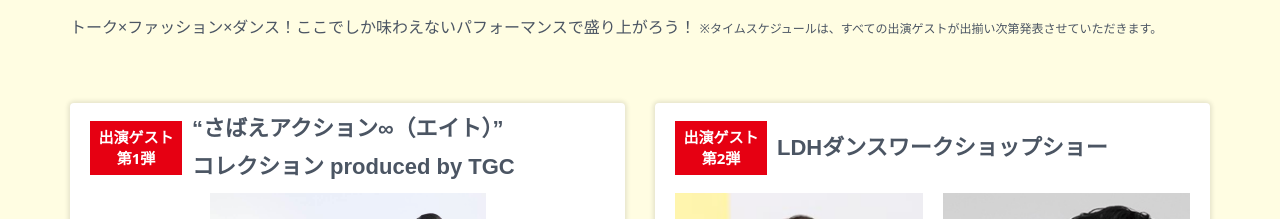
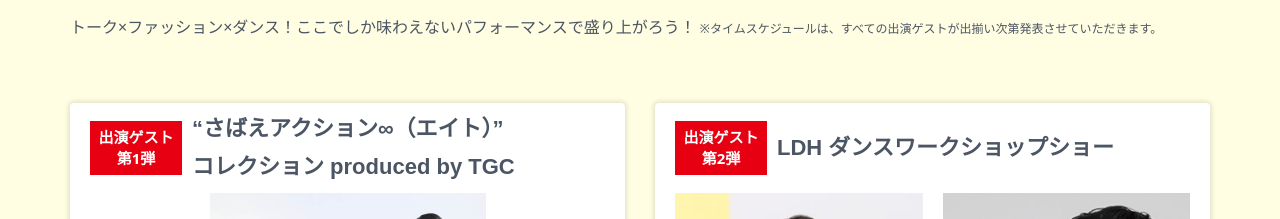
Before and after one commit to Ktjm-555/sabae-event-lp, a React (Vite) app in the folder sabae-event-lp/: page / in a window 1280 px wide. Shown: the part 1940-2159 px from the top of the page. Built offline with nearby package versions, Linux system fonts and the light colour scheme; a web font is replaced by a local one.

Commit message:
見出しに一部にスペース追加

```diff
--- a/sabae-event-lp/src/components/Contents2.tsx
+++ b/sabae-event-lp/src/components/Contents2.tsx
@@ -46,7 +46,7 @@ export const Contents2 = ({
 				</SECTION_CardContainer>
 				<SECTION_CardContainer>
 					<CardTitle
-						title="LDHダンスワークショップショー"
+						title="LDH ダンスワークショップショー"
 						label="出演ゲスト"
 						labelNum={2}
 					/>
```
